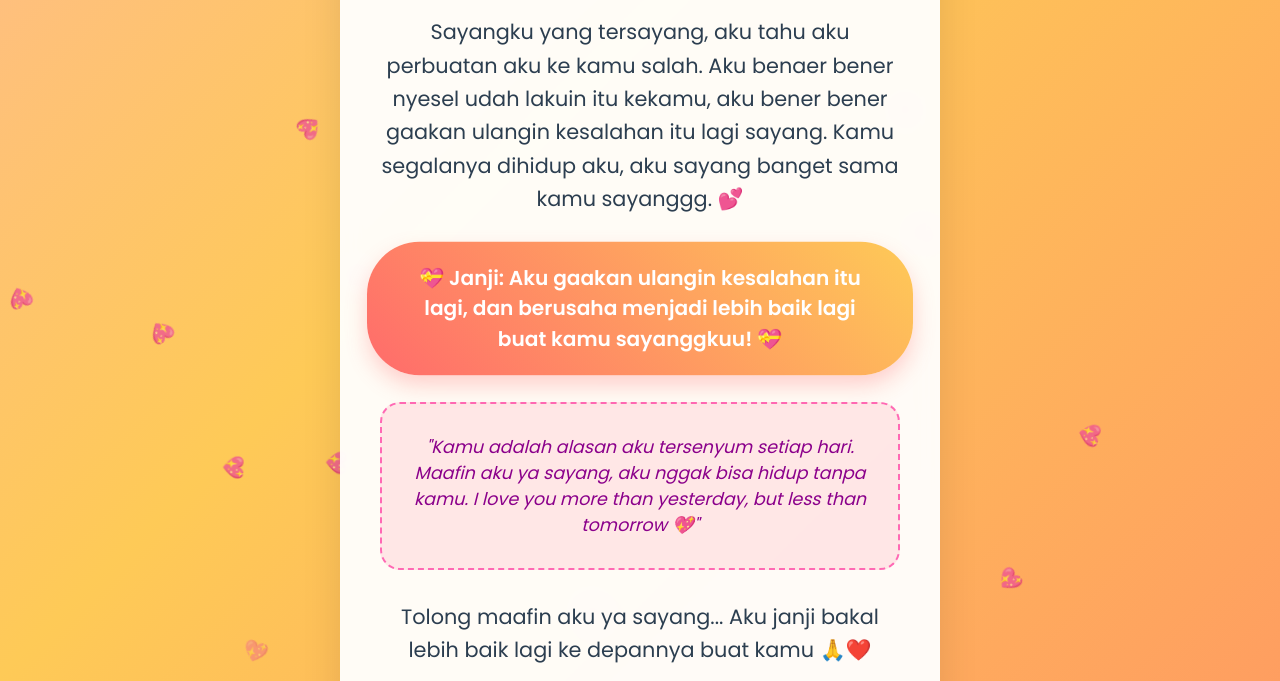
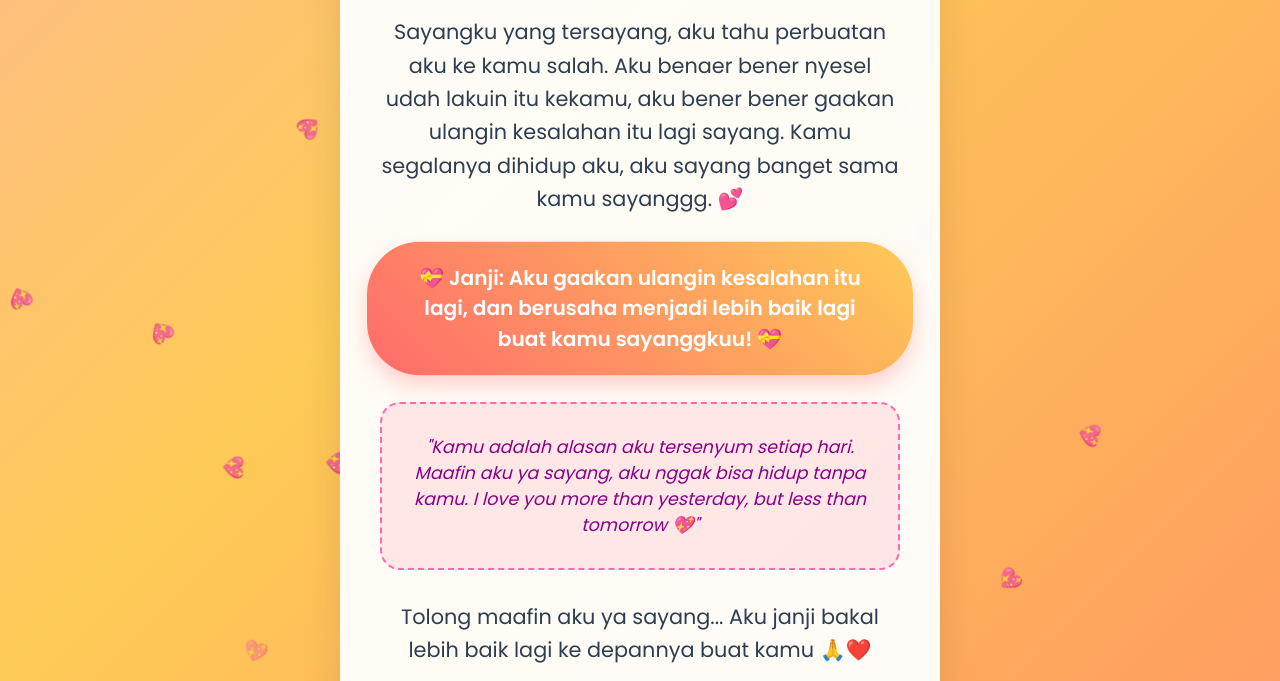
Before and after one commit to dappiinn/maaf-sayangku, a plain HTML site: page index.html in a window 1280 px wide. Shown: the part 119-800 px from the top of the page. Drawn offline with Linux system fonts and the light colour scheme.

Commit message:
Update index.html

```diff
--- a/index.html
+++ b/index.html
@@ -188,7 +188,7 @@
             <h1>Maaf yaa Lidyaku Sayangku Cintaku ❤️</h1>
 
             <p class="apology-text">
-                Sayangku yang tersayang, aku tahu aku perbuatan aku ke kamu salah.
+                Sayangku yang tersayang, aku tahu perbuatan aku ke kamu salah.
                 Aku benaer bener nyesel udah lakuin itu kekamu, aku bener bener gaakan ulangin kesalahan itu lagi sayang.
                 Kamu segalanya dihidup aku, aku sayang banget sama kamu sayanggg. 💕
             </p>
```
